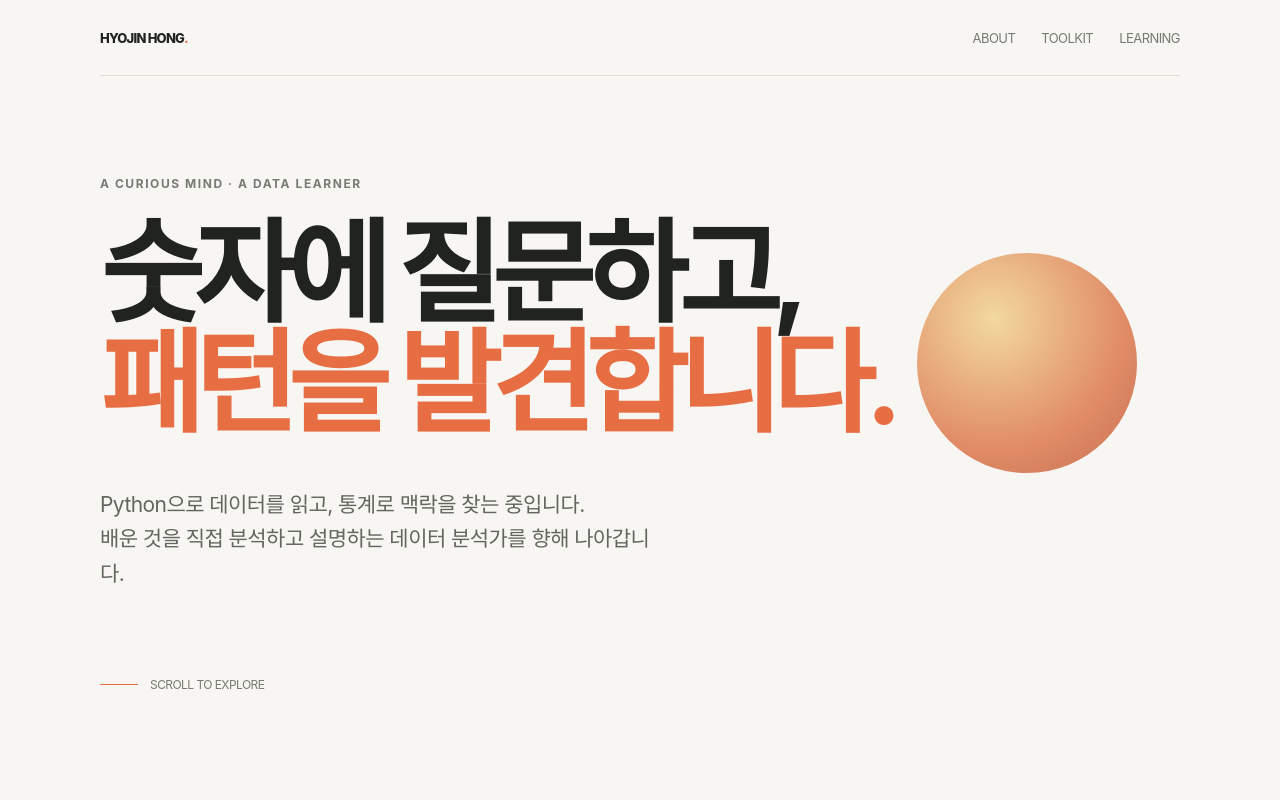
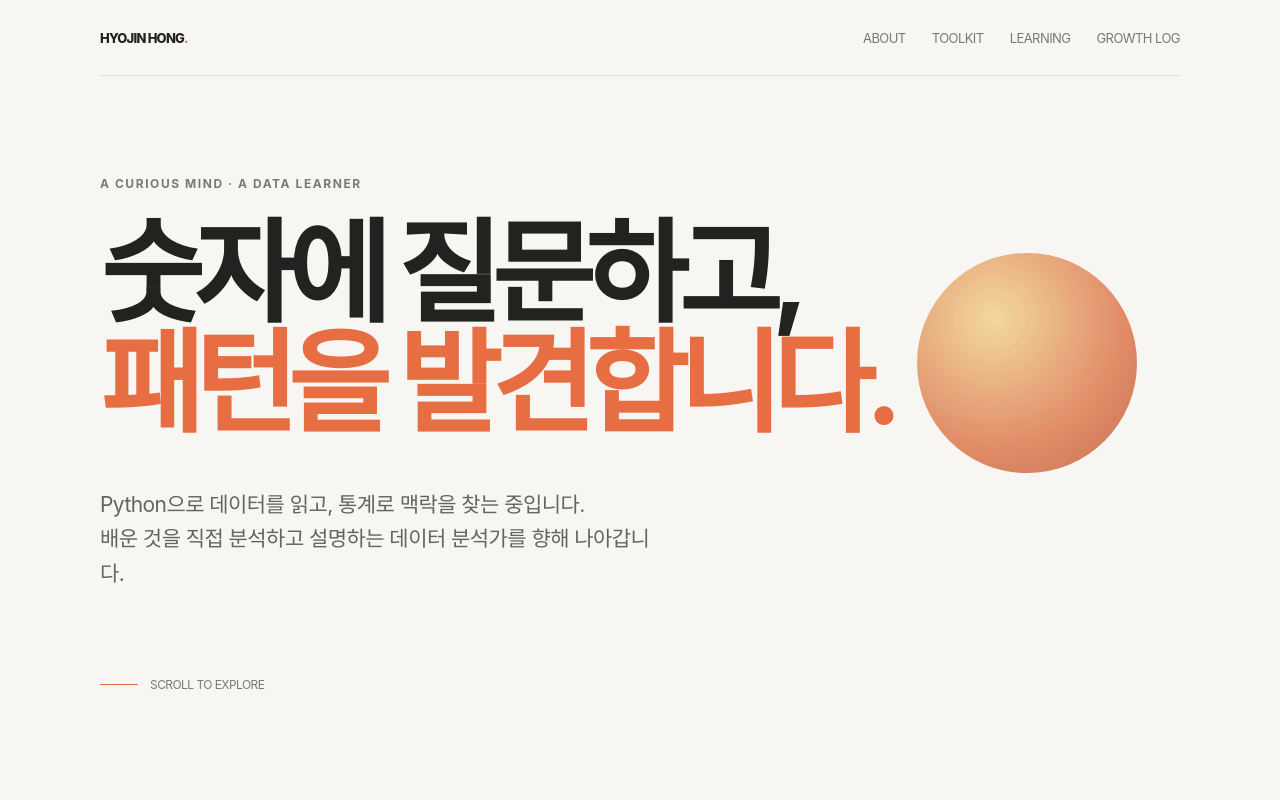
Before and after one commit to kellyhyo117/kellyhong.github.io, a plain HTML site: page docs/index.html in a window 1280 px wide. Shown: the top 800 px of the page. Drawn offline with Linux system fonts and the light colour scheme.

Commit message:
Link personal growth log from portfolio

```diff
--- a/docs/index.html
+++ b/docs/index.html
@@ -13,7 +13,7 @@
 </style>
 </head>
 <body>
-<header class="wrap nav"><a class="brand" href="#">HYOJIN HONG<span style="color:var(--orange)">.</span></a><nav class="navlinks"><a href="#about">ABOUT</a><a href="#toolkit">TOOLKIT</a><a href="#work">LEARNING</a></nav></header>
+<header class="wrap nav"><a class="brand" href="#">HYOJIN HONG<span style="color:var(--orange)">.</span></a><nav class="navlinks"><a href="#about">ABOUT</a><a href="#toolkit">TOOLKIT</a><a href="#work">LEARNING</a><a href="./growth/">GROWTH LOG</a></nav></header>
 <main>
 <section class="wrap hero"><div class="orb" aria-hidden="true"></div><div class="eyebrow">A curious mind · A data learner</div><h1>숫자에 질문하고,<br><em>패턴을 발견합니다.</em></h1><p class="lead">Python으로 데이터를 읽고, 통계로 맥락을 찾는 중입니다.<br>배운 것을 직접 분석하고 설명하는 데이터 분석가를 향해 나아갑니다.</p><div class="scrollhint">SCROLL TO EXPLORE</div></section>
 <section class="section" id="about"><div class="wrap"><div class="section-head"><div><div class="eyebrow">01 / About</div><h2>배움의 과정도<br>나의 데이터.</h2></div><p class="statement reveal">데이터 분석을 공부한 지 <span>6개월.</span><br>아직 성장 중이지만, 모르는 것을 질문하고 작은 근거부터 쌓아가는 태도를 중요하게 생각합니다.</p></div><div class="cards"><article class="card reveal"><div class="num">01 — THINK</div><div><h3>질문부터 시작</h3><p>숫자를 보기 전에 무엇을 알고 싶은지 정의하고, 분석의 방향을 세웁니다.</p></div></article><article class="card reveal"><div class="num">02 — EXPLORE</div><div><h3>직접 다뤄보기</h3><p>Python으로 데이터를 정리하고 시각화하며 데이터의 흐름을 살펴봅니다.</p></div></article><article class="card reveal"><div class="num">03 — EXPLAIN</div><div><h3>쉽게 전달하기</h3><p>분석 결과를 나만 이해하는 데서 끝내지 않고, 핵심이 보이도록 정리합니다.</p></div></article></div></div></section>
```
